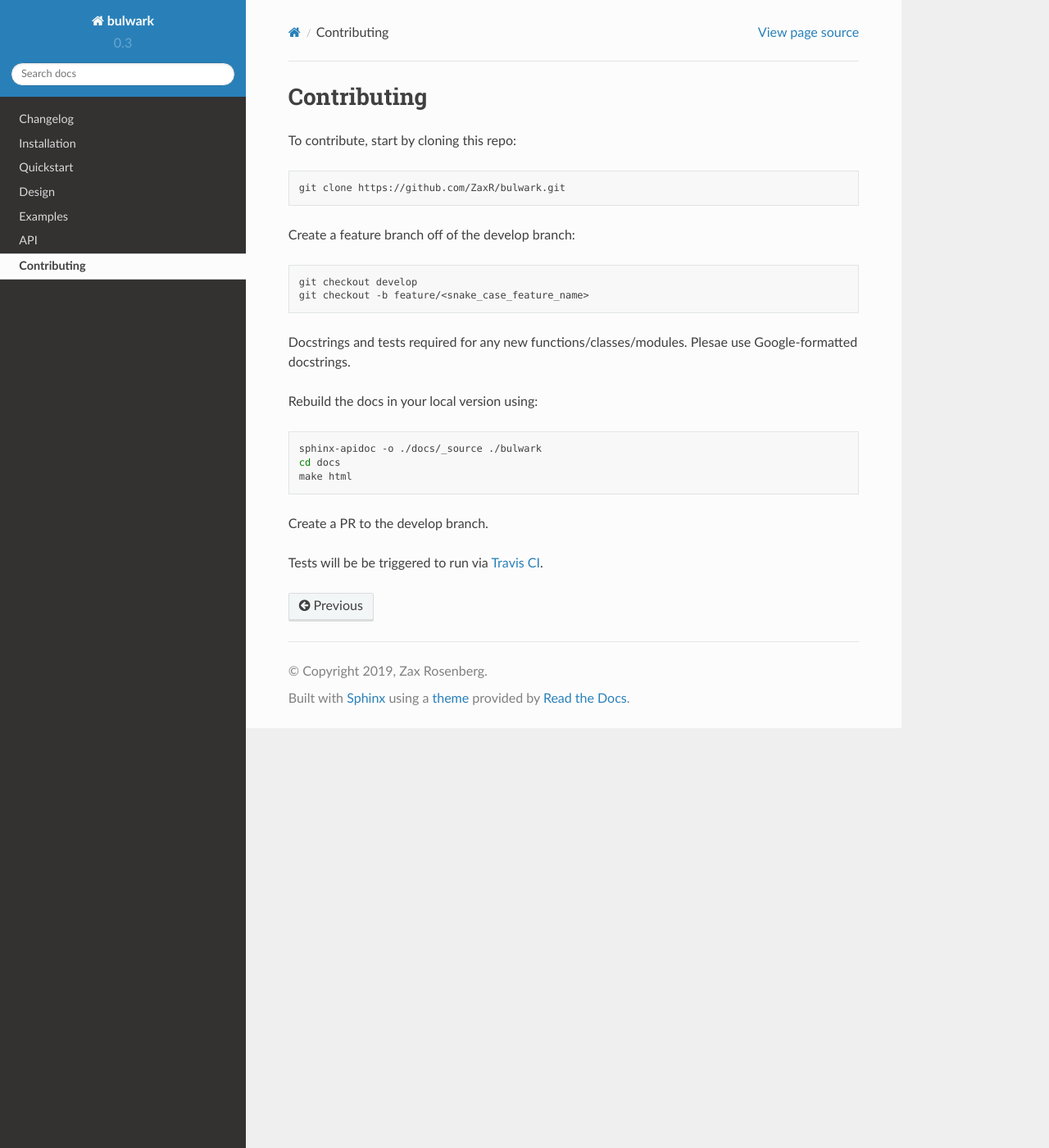
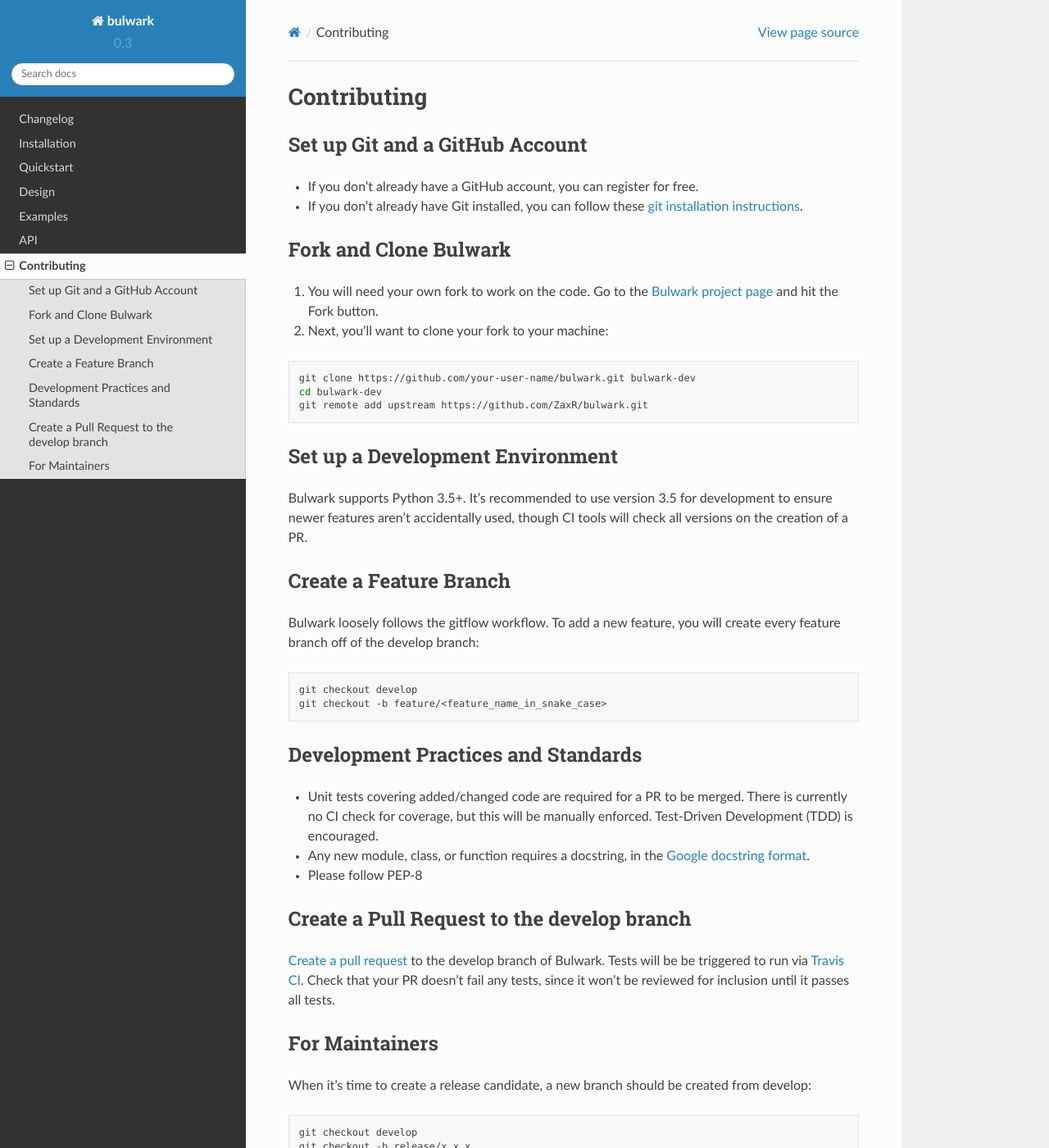
Before and after one commit to ZaxR/bulwark, a Sphinx documentation site: the page built from docs/contributing.rst, in a window 1280 px wide and 1400 px high. Shown: the whole window at 82% size. Built offline with Sphinx 7.4.7 and the Read the Docs theme 2.0.0, drawn with Linux system fonts in a browser that asks for light colours; some of the changed text lies outside the part shown.

Commit message:
Update contributing instructions

```diff
--- a/docs/contributing.rst
+++ b/docs/contributing.rst
@@ -1,32 +1,78 @@
 Contributing
 =============
 
-To contribute, start by cloning this repo:
+Set up Git and a GitHub Account
+-------------------------------
+- If you don't already have a GitHub account, you can register for free.
+- If you don't already have Git installed, you can follow these `git installation instructions`_.
+
+.. _git installation instructions: https://help.github.com/en/articles/set-up-git
+
+Fork and Clone Bulwark
+----------------------
+1. You will need your own fork to work on the code. Go to the `Bulwark project page`_ and hit the Fork button.
+2. Next, you'll want to clone your fork to your machine:
 
 .. code-block:: bash
 
-  git clone https://github.com/ZaxR/bulwark.git
+  git clone https://github.com/your-user-name/bulwark.git bulwark-dev
+  cd bulwark-dev
+  git remote add upstream https://github.com/ZaxR/bulwark.git
 
-Create a feature branch off of the develop branch:
+
+.. _Bulwark project page: https://github.com/ZaxR/bulwark
+
+
+Set up a Development Environment
+--------------------------------
+Bulwark supports Python 3.5+. It's recommended to use version 3.5 for development to ensure newer features aren't accidentally used, though CI tools will check all versions on the creation of a PR.
+
+
+Create a Feature Branch
+--------------------------------
+Bulwark loosely follows the gitflow workflow. To add a new feature, you will create every feature branch off of the develop branch:
 
 .. code-block:: bash
 
   git checkout develop
-  git checkout -b feature/<snake_case_feature_name>
+  git checkout -b feature/<feature_name_in_snake_case>
 
-Docstrings and tests required for any new functions/classes/modules.
-Plesae use Google-formatted docstrings.
 
-Rebuild the docs in your local version using:
+Development Practices and Standards
+-----------------------------------
+- Unit tests covering added/changed code are required for a PR to be merged. There is currently no CI check for coverage, but this will be manually enforced. Test-Driven Development (TDD) is encouraged.
+- Any new module, class, or function requires a docstring, in the `Google docstring format`_.
+- Please follow PEP-8
+
+.. _Google docstring format: https://sphinxcontrib-napoleon.readthedocs.io/en/latest/example_google.html
+
+
+Create a Pull Request to the develop branch
+-------------------------------------------
+`Create a pull request`_ to the develop branch of Bulwark. Tests will be be triggered to run via `Travis CI`_. Check that your PR doesn't fail any tests, since it won't be reviewed for inclusion until it passes all tests.
+
+.. _Create a pull request: https://help.github.com/en/articles/creating-a-pull-request-from-a-fork
+.. _Travis CI: https://travis-ci.com/ZaxR/bulwark
+
+
+For Maintainers
+---------------
+When it's time to create a release candidate, a new branch should be created from develop:
 
 .. code-block:: bash
 
-  sphinx-apidoc -o ./docs/_source ./bulwark
+  git checkout develop
+  git checkout -b release/x.x.x
+
+However, several additional steps must also be taken:
+
+1. Update version. Currently this is required in three spots: setup.py, bulwark/__init__.py, and docs/conf.py
+2. Rebuild the docs in your local version using:
+
+.. code-block:: bash
+
+  sphinx-apidoc -o ./docs/_source ./bulwark -f
   cd docs
   make html
 
-Create a PR to the develop branch.
-
-Tests will be be triggered to run via `Travis CI`_.
-
-.. _Travis CI: https://travis-ci.com/ZaxR/bulwark
+3. Merge the release candidate into both master (which will trigger updates for PyPi and readthedocs) and develop.
```
